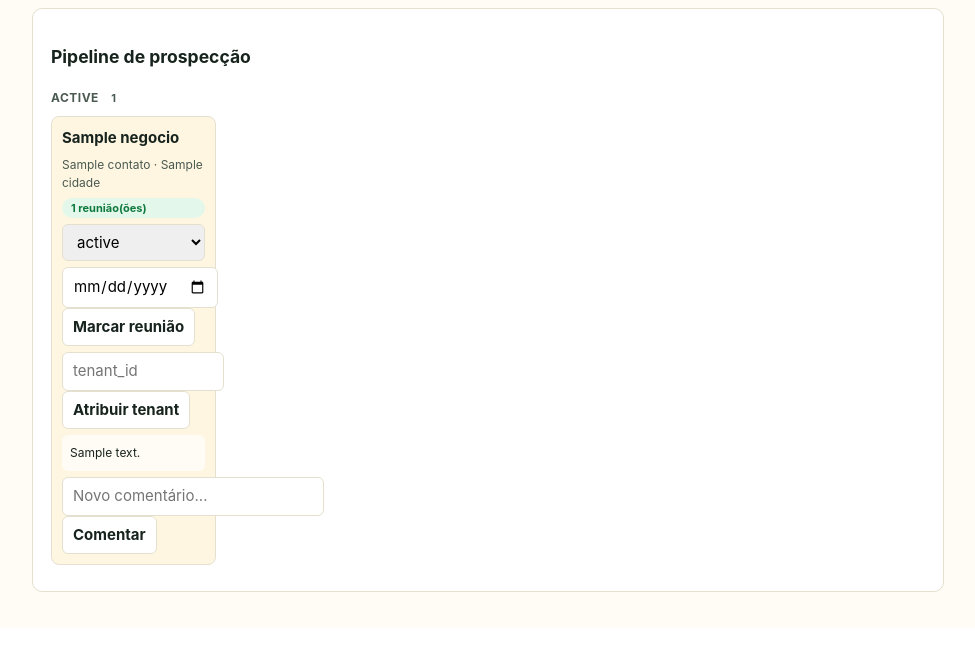
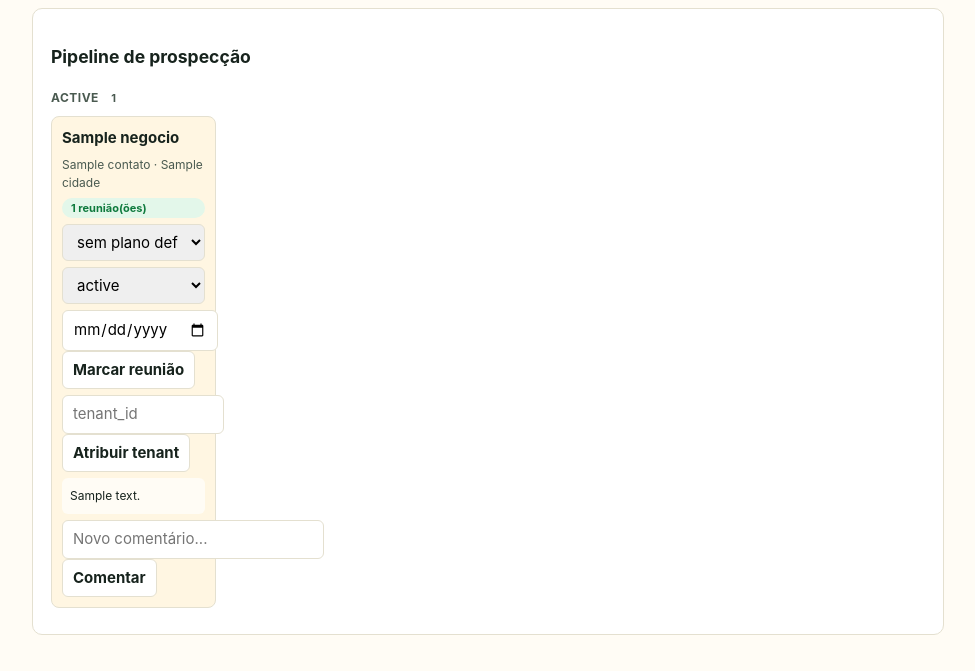
Before and after one commit to pachecasatSP/AtendAgente, a FastAPI app: template tools/comercial-backoffice/templates/dashboard.html in a window 1280 px wide. Shown: the part 1421-2092 px from the top of the page, without its empty margins (152-1127 px from the left). Before the commit the page ends 2013 px from the top, so only its background shows below. Run offline with FastAPI, Linux system fonts and the light colour scheme; the template is opened without the code that fills it: most values are stand-ins (such as "Sample title", 1, 10 or a date in 2020).

Commit message:
Backoffice: campo pra enquadrar lead num plano, editável a qualquer momento
Antes só dava pra escolher plano_alvo na criação do lead. Agora tem um
select no próprio card do kanban (auto-submit, igual ao de status),
usando a lista central PLANOS_DISPONIVEIS (Entrada/Começando/Crescendo/
Sem limite) em vez de opções fixas duplicadas no template.

Co-Authored-By: Claude Sonnet 5 <noreply@anthropic.com>
Claude-Session: https://claude.ai/code/session_01X18QrHUctmNMS4RkpToThh

```diff
--- a/tools/comercial-backoffice/app/main.py
+++ b/tools/comercial-backoffice/app/main.py
@@ -126,6 +126,7 @@ def dashboard(request: Request):
             "funil": funil,
             "funil_max": max(funil.values()) if funil.values() else 0,
             "forecast": forecast,
+            "planos_disponiveis": store.PLANOS_DISPONIVEIS,
             "meta_tier": store.META_CLIENTES_POR_TIER,
             "link_convite": link_convite,
         },
@@ -157,6 +158,19 @@ def atualizar_status_lead(request: Request, lead_id: str, status: str = Form(...
     if status not in store.LEAD_STATUS:
         raise HTTPException(status_code=400, detail="Status inválido")
     store.update_lead_status(lead_id, status)
+    return RedirectResponse("/", status_code=303)
+
+
+@app.post("/leads/{lead_id}/plano")
+def atualizar_plano_lead(request: Request, lead_id: str, plano_alvo: str = Form("")):
+    vendedor = require_session(request)
+    lead = store.get_lead(lead_id)
+    if not lead or lead["vendedor_id"] != vendedor["_id"]:
+        raise HTTPException(status_code=404, detail="Lead não encontrado")
+    plano_alvo = plano_alvo.strip()
+    if plano_alvo and plano_alvo not in store.PLANOS_DISPONIVEIS:
+        raise HTTPException(status_code=400, detail="Plano inválido")
+    store.update_lead_plano(lead_id, plano_alvo or None)
     return RedirectResponse("/", status_code=303)
 
 
--- a/tools/comercial-backoffice/app/store.py
+++ b/tools/comercial-backoffice/app/store.py
@@ -50,6 +50,12 @@ PRECO_POR_PLANO = {
     "Começando": 157.90,
     "Crescendo": 717.90,
 }
+
+# Pra classificar o lead (plano_alvo), não só pra travar comissão —
+# "Sem limite" entra aqui mesmo sem preço de tabela (é sob consulta),
+# a atribuição de comissão desse plano continua manual (ver rota
+# atribuir-tenant, que rejeita plano sem PRECO_POR_PLANO).
+PLANOS_DISPONIVEIS = [*PRECO_POR_PLANO.keys(), "Sem limite"]
 
 # Meta de clientes por tier (specs/comissao-vendedores.md, "Mix-alvo
 # por tier") — usada pro gatilho de 75% do bônus de rampa e pra regra
@@ -218,6 +224,13 @@ def marcar_reuniao(lead_id: str, data: str) -> None:
     _leads.update_one(
         {"_id": lead_id},
         {"$push": {"reunioes": data}, "$set": {"atualizado_em": datetime.now(timezone.utc)}},
+    )
+
+
+def update_lead_plano(lead_id: str, plano_alvo: str | None) -> None:
+    _leads.update_one(
+        {"_id": lead_id},
+        {"$set": {"plano_alvo": plano_alvo, "atualizado_em": datetime.now(timezone.utc)}},
     )
 
 
--- a/tools/comercial-backoffice/templates/dashboard.html
+++ b/tools/comercial-backoffice/templates/dashboard.html
@@ -60,7 +60,7 @@
     <p>
       <select name="plano_alvo">
         <option value="">Plano alvo (opcional)</option>
-        <option>Entrada</option><option>Começando</option><option>Crescendo</option>
+        {% for p in planos_disponiveis %}<option>{{ p }}</option>{% endfor %}
       </select>
     </p>
     <button type="submit">Adicionar lead</button>
@@ -78,6 +78,12 @@
         <strong>{{ lead.negocio }}</strong>
         <small>{{ lead.contato or "sem contato" }} · {{ lead.cidade }}</small>
         {% if lead.reunioes %}<span class="pill ok">{{ lead.reunioes|length }} reunião(ões)</span>{% endif %}
+        <form class="inline" method="post" action="/leads/{{ lead._id }}/plano">
+          <select name="plano_alvo" onchange="this.form.submit()">
+            <option value="">sem plano definido</option>
+            {% for p in planos_disponiveis %}<option {% if lead.plano_alvo == p %}selected{% endif %}>{{ p }}</option>{% endfor %}
+          </select>
+        </form>
         <form class="inline" method="post" action="/leads/{{ lead._id }}/status">
           <select name="status" onchange="this.form.submit()">
             {% for s in lead_status %}
```
